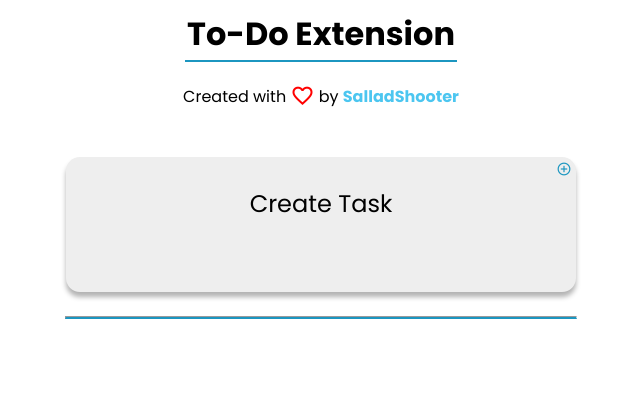
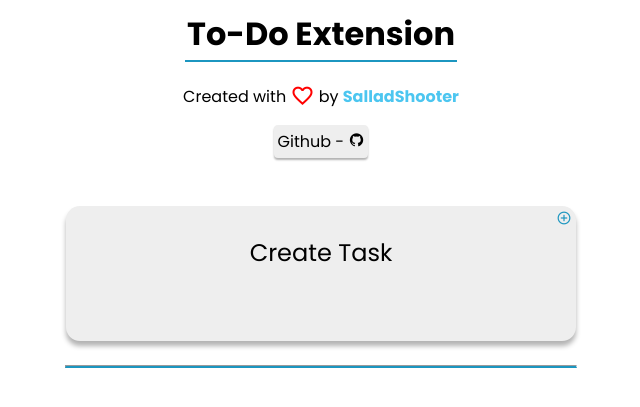
Before and after one commit to SalladShooter/To-Do-Extension, a Flask app: page / in a window 1280 px wide. Shown: the top 407 px of the page, without its empty margins (319-959 px from the left). Run offline with Flask 2, Linux system fonts and the light colour scheme; data that the repository does not hold is empty.

Commit message:
Added GitHub Link

```diff
--- a/static/style.css
+++ b/static/style.css
@@ -64,6 +64,7 @@ p span {
 }
 
 p a {
+  width: 2em;
   text-decoration: none;
   font-family: var(--font);
   color: var(--primary-accent);
@@ -74,6 +75,26 @@ p a {
 p a:hover {
   color: var(--primary);
   text-decoration: underline;
+}
+
+a {
+  text-decoration: none;
+}
+
+.github p {
+    width: fit-content;
+    background: var(--back-accent);
+    padding: 4px;
+    border-radius: 4px;
+    box-shadow: 0 2px 2px 0 var(--shadow);
+    color: var(--fore);
+    text-decoration: none;
+    transition: all 0.3s ease-in-out;
+}
+
+.github:hover {
+    text-decoration: underline;
+    color: var(--primary);
 }
 
 .create-task {
--- a/templates/base.html
+++ b/templates/base.html
@@ -8,6 +8,7 @@
     <title>{% block title %}{% endblock %}</title>
     <link rel="stylesheet" href="/static/style.css" />
     <link rel="stylesheet" href="https://fonts.googleapis.com/icon?family=Material+Icons">
+    <link href='https://unpkg.com/boxicons@2.1.4/css/boxicons.min.css' rel='stylesheet'>
     <link rel="stylesheet" href="https://fonts.googleapis.com/css2?family=Material+Symbols+Outlined:opsz,wght,FILL,GRAD@20..48,100..700,0..1,-50..200" />
     <script defer src="/static/script.js"></script>
 </head>
--- a/templates/index.html
+++ b/templates/index.html
@@ -5,6 +5,7 @@
 {% block content %}
     <h1>To-Do Extension</h1>
     <p>Created with <span class="material-symbols-outlined">favorite</span> by <a href="https://replit.com/@SalladShooter">SalladShooter</a></p>
+    <a class="github" href="https://github.com/SalladShooter/To-Do-Extension"><p>Github - <i class='bx bxl-github'></i></p></a>
     <div class="create-task">
         <p>Create Task</p>
         <span class="material-symbols-outlined">
```
